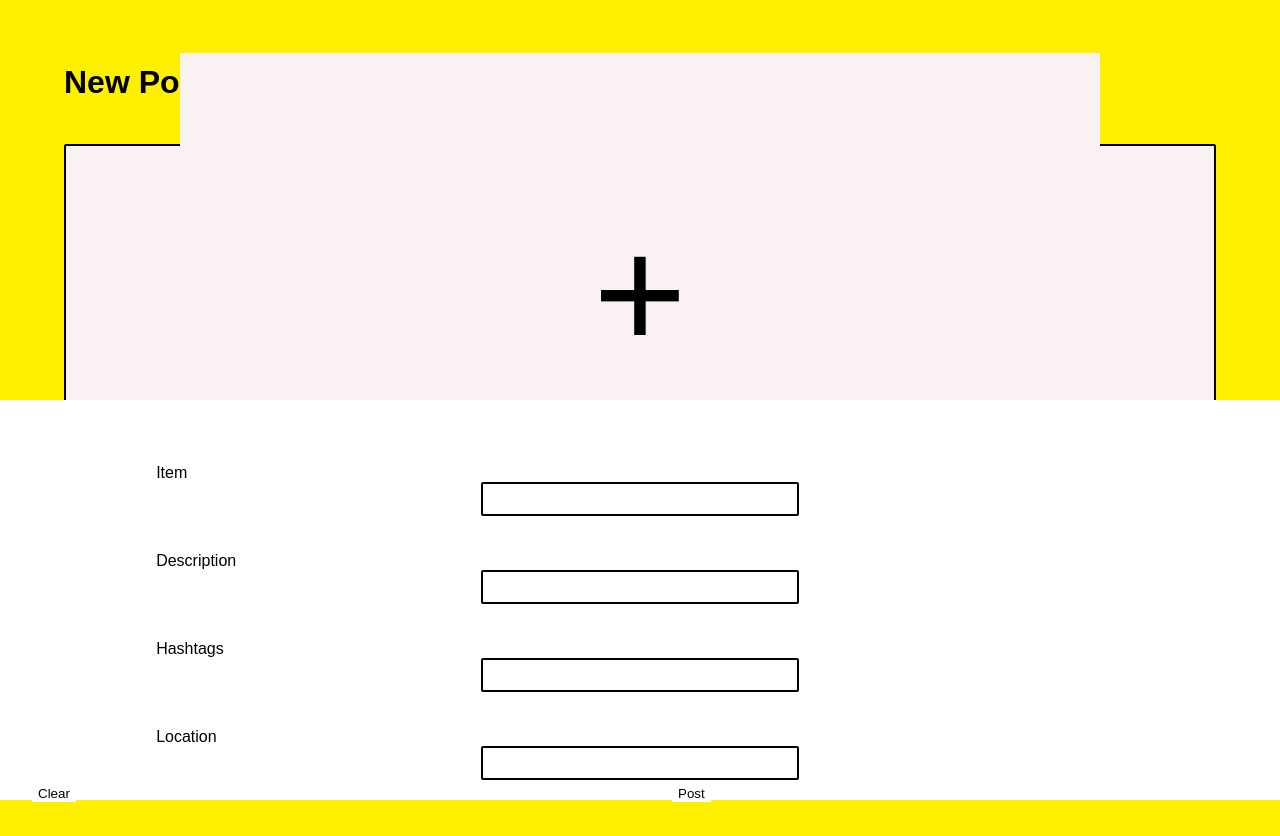
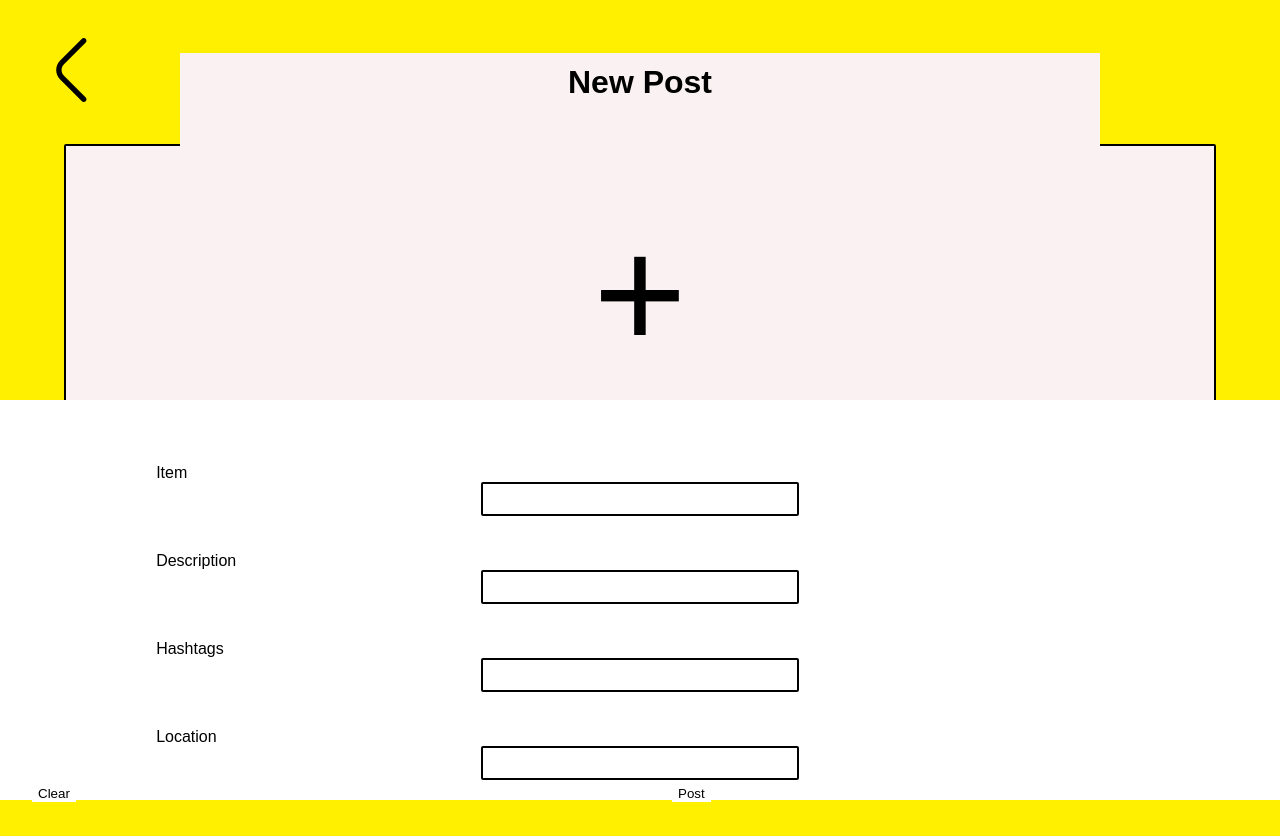
Before and after one commit to dinukap707/1800_202530_BBY13, a website built with Vite: page upload.html in a window 1280 px wide. Built offline with nearby package versions, Linux system fonts and the light colour scheme; some packages are replaced by stand-ins of ours; no server answers.

Commit message:
added a back button for upload.html

```diff
--- a/styles/upload.css
+++ b/styles/upload.css
@@ -21,8 +21,16 @@ body {
 
 h1{
     margin: 5%;
-    grid-column: 1 / span 2;
-    grid-row: 1 / span 1;
+    position: absolute;
+    justify-self: center;
+
+}
+
+.back-button{
+    background-color: #fff000;
+    border: none;
+    position: absolute;
+    padding: 3%;
 }
 
 .box{
--- a/upload.html
+++ b/upload.html
@@ -7,6 +7,9 @@
     <link rel="stylesheet" href="/styles/upload.css" />
   </head>
   <body>
+    <button class="back-button" onclick="window.location.href = 'main.html'">
+      <img src="/images/angle-left back (1).png" alt="back button">
+    </button>
     <h1>New Post</h1>
       <br />
       <div class="box">
```
Also changed, not shown: images/angle-left back (1).png (added), images/angle-left back (2).png (added).
